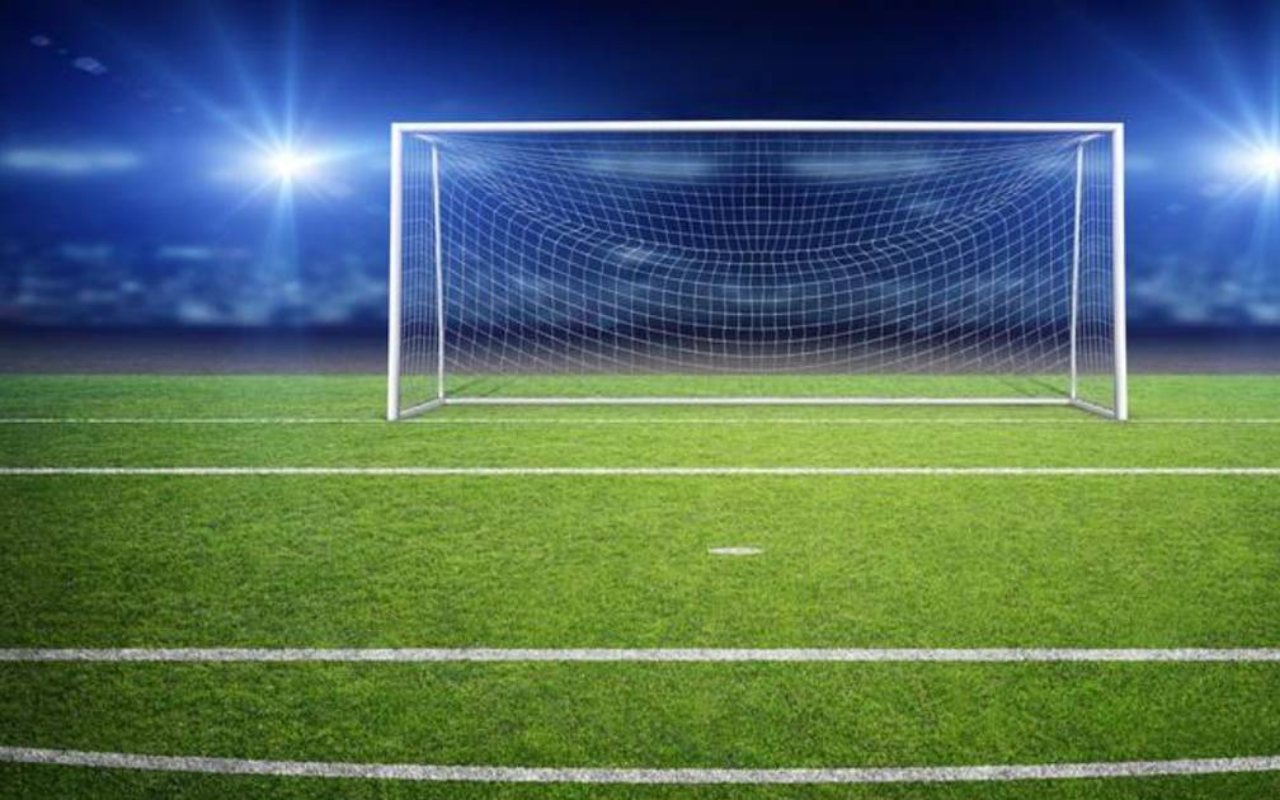
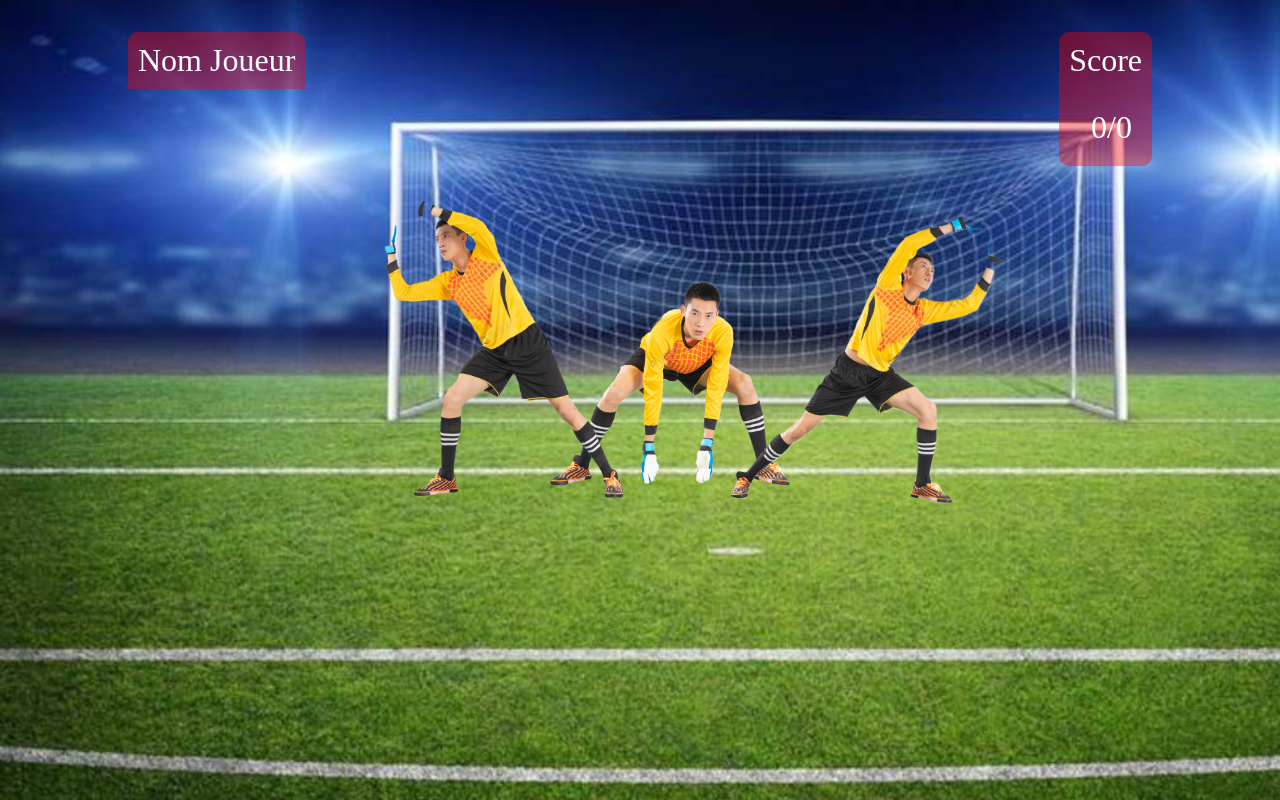
Before and after one commit to Florian2638/penalty_goal, a plain HTML site: page index.html in a window 1280 px wide. Drawn offline with Linux system fonts and the light colour scheme.

Commit message:
parti_flo

```diff
--- a/index.html
+++ b/index.html
@@ -1,5 +1,6 @@
 <!DOCTYPE html>
 <html lang="en">
+
 <head>
     <meta charset="UTF-8">
     <meta http-equiv="X-UA-Compatible" content="IE=edge">
@@ -7,18 +8,31 @@
     <link rel="stylesheet" href="style.css">
     <title>penalty</title>
 </head>
+
 <body>
-<!-- Florian -->
+    <!-- Florian -->
+    <div class="NomJoueur">
+        <p class="Nom" >Nom Joueur</p>
+        <p class="Score1" >Score</p>
+    </div>
+    <div class="Score" >
+        <p>0/0</p>
+    </div>
 
 
+    <div>
+        <img class="gardien_centre" src="img/gardien_centre.png" alt="">
+        <img class="gardien_gauche" src="img/Calque.png" alt="">
+        <img class="gardien_droite" src="img/Calque 1.png" alt="">
+    </div>
 
 
-
-<!-- Rayane -->
+    <!-- Rayane -->
 
 
 
 
     <script src="penalty.js"></script>
 </body>
+
 </html>
--- a/style.css
+++ b/style.css
@@ -10,3 +10,52 @@ body{
 
 
 }
+.gardien_centre{
+    position: absolute;
+    left: 43%;
+    top:35% ;
+    width: 15rem;
+}
+.gardien_gauche{
+    position: absolute;
+    width: 15rem;
+    top:25%;
+    left: 30%;
+}
+.gardien_droite{
+    position: absolute;
+    width: 17rem;
+    top:27%;
+    left: 57%;
+}
+.NomJoueur{
+    display: flex;
+    justify-content: space-between;
+    color: white;
+    margin-left: 8rem;
+    margin-right: 8rem;
+    font-size: xx-large;
+
+}
+.Score{
+    display: flex;
+    justify-content: end;
+    margin-right: 8rem;
+    font-size: xx-large;
+    color: white;
+    margin-top: -4rem ;
+
+}
+.NomJoueur>p{
+    background-color: rgba(255, 0, 0, 0.39);
+    padding: 10px;
+    border-radius: 10px 10px 0px 0px;
+}
+.Score>p{
+    background-color: rgba(255, 0, 0, 0.39);
+    padding: 20px;
+    padding-left: 32px;
+    border-radius: 0px 0px 10px 10px;
+
+
+}
```
Also changed, not shown: img/Calque 1.png (added), img/Calque.png (added), img/gardien_centre.png (added).
